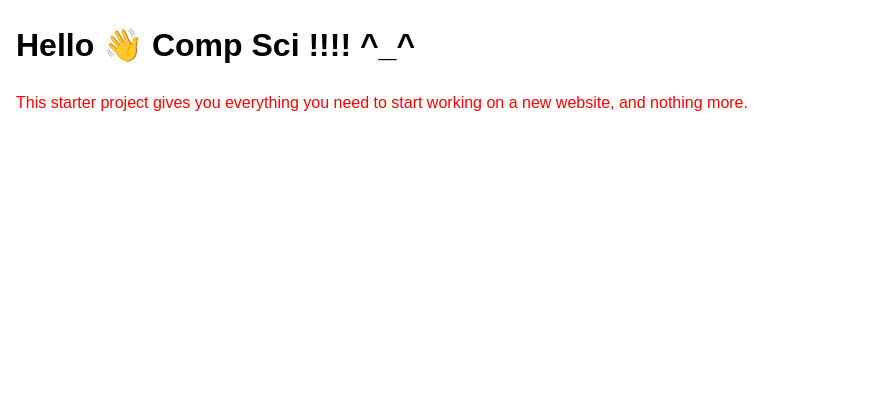
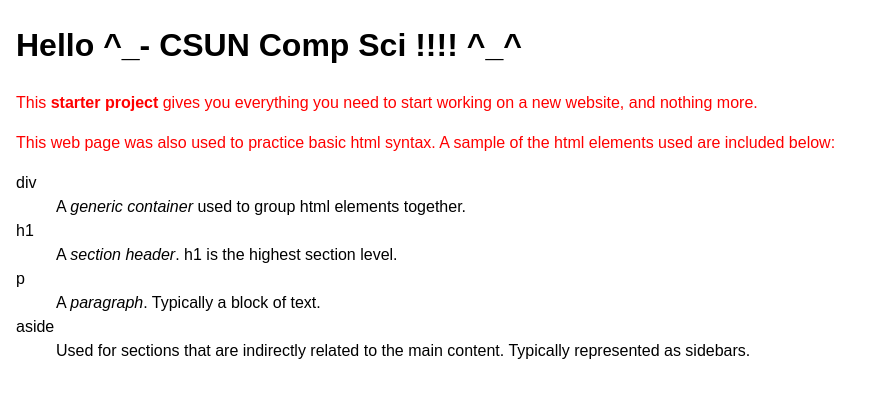
Before and after one commit to remieClaire/comp584-hw1-intro-html, a plain HTML site: page index.html in a window 1280 px wide. Shown: the whole page, without its empty margins (0-881 px from the left). Drawn offline with Linux system fonts and the light colour scheme.

Commit message:
Added 5 html elements

```diff
--- a/index.html
+++ b/index.html
@@ -25,12 +25,34 @@
   </head>
   <body>
     <!-- this is the start of content -->
-    <h1>
-      Hello 👋 Comp Sci !!!! ^_^
-    </h1>
-    <p>
-      This starter project gives you everything you need to start working on a new
-      website, and nothing more.
-    </p>
+    <div class="introduction">
+      <h1>
+        Hello ^_- CSUN Comp Sci !!!! ^_^
+      </h1>
+      <p>
+        This <strong>starter project</strong> gives you everything you need to start working on a new
+        website, and nothing more.
+      </p>
+      <div class="side">
+        <aside>
+          <p>
+            This web page was also used to practice basic html syntax. A sample of the html elements used are included below:
+            <dl>
+              <dt>div</dt>
+              <dd>A <em>generic container</em> used to group html elements together.</dd>
+
+              <dt>h1</dt>
+              <dd>A <em>section header</em>. h1 is the highest section level.</dd>
+
+              <dt>p</dt>
+              <dd>A <em>paragraph</em>. Typically a block of text.</dd>
+
+              <dt>aside</dt>
+              <dd>Used for sections that are indirectly related to the main content. Typically represented as sidebars.</dd>
+            </dl>
+          </p>
+        </aside>
+      </div>
+    </div>
   </body>
 </html>
```
